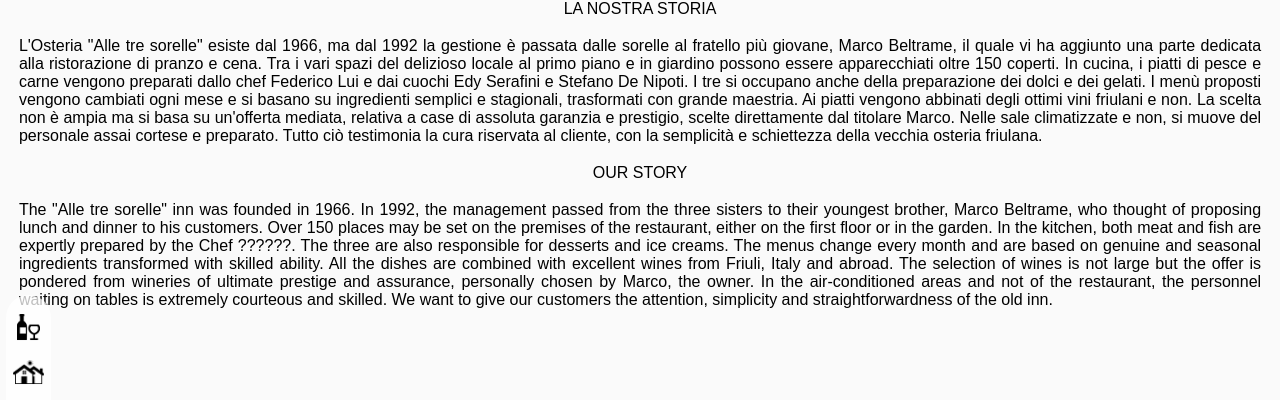
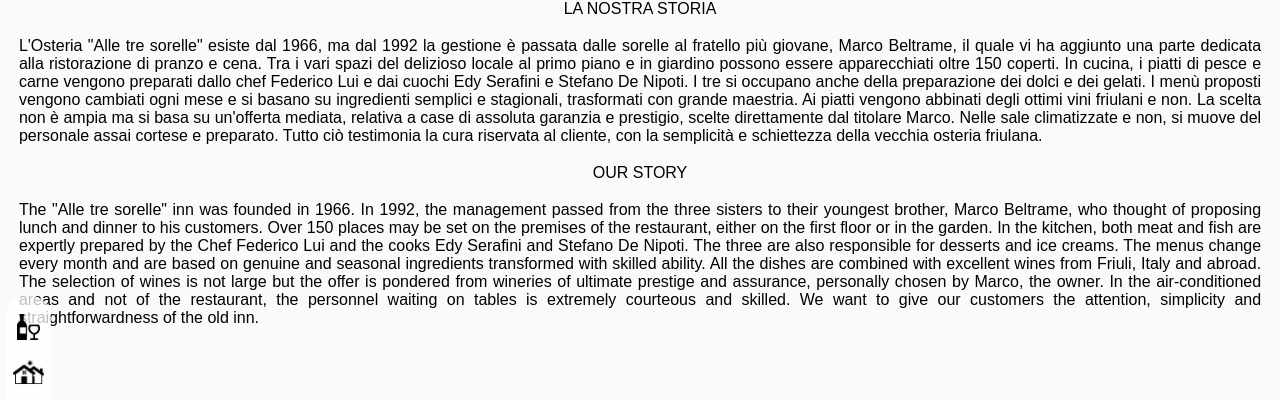
Before and after one commit to FraBomba6/Wine_Manager, an Electron app: page html/list.html in a window 1280 px wide. Shown: the top 400 px of the page. Drawn offline with Linux system fonts and the light colour scheme.

Commit message:
Fixed description problem

```diff
--- a/html/list.html
+++ b/html/list.html
@@ -19,6 +19,6 @@
 <div id="it-title">LA NOSTRA STORIA</div>
 <div id="it-body">L'Osteria "Alle tre sorelle" esiste dal 1966, ma dal 1992 la gestione è passata dalle sorelle al fratello più giovane, Marco Beltrame, il quale vi ha aggiunto una parte dedicata alla ristorazione di pranzo e cena. Tra i vari spazi del delizioso locale al primo piano e in giardino possono essere apparecchiati oltre 150 coperti. In cucina, i piatti di pesce e carne vengono preparati dallo chef Federico Lui e dai cuochi Edy Serafini e Stefano De Nipoti. I tre si occupano anche della preparazione dei dolci e dei gelati. I menù proposti vengono cambiati ogni mese e si basano su ingredienti semplici e stagionali, trasformati con grande maestria. Ai piatti vengono abbinati degli ottimi vini friulani e non. La scelta non è ampia ma si basa su un'offerta mediata, relativa a case di assoluta garanzia e prestigio, scelte direttamente dal titolare Marco. Nelle sale climatizzate e non, si muove del personale assai cortese e preparato. Tutto ciò testimonia la cura riservata al cliente, con la semplicità e schiettezza della vecchia osteria friulana.</div>
 <div id="en-title">OUR STORY</div>
-<div id="en-body"> The "Alle tre sorelle" inn was founded in 1966. In 1992, the management passed from the three sisters to their youngest brother, Marco Beltrame, who thought of proposing lunch and dinner to his customers. Over 150 places may be set on the premises of the restaurant, either on the first floor or in the garden. In the kitchen, both meat and fish are expertly prepared by the Chef ??????. The three are also responsible for desserts and ice creams. The menus change every month and are based on genuine and seasonal ingredients transformed with skilled ability. All the dishes are combined with excellent wines from Friuli, Italy and abroad. The selection of wines is not large but the offer is pondered from wineries of ultimate prestige and assurance, personally chosen by Marco, the owner. In the air-conditioned areas and not of the restaurant, the personnel waiting on tables is extremely courteous and skilled. We want to give our customers the attention, simplicity and straightforwardness of the old inn.</div>
+<div id="en-body"> The "Alle tre sorelle" inn was founded in 1966. In 1992, the management passed from the three sisters to their youngest brother, Marco Beltrame, who thought of proposing lunch and dinner to his customers. Over 150 places may be set on the premises of the restaurant, either on the first floor or in the garden. In the kitchen, both meat and fish are expertly prepared by the Chef Federico Lui and the cooks Edy Serafini and Stefano De Nipoti. The three are also responsible for desserts and ice creams. The menus change every month and are based on genuine and seasonal ingredients transformed with skilled ability. All the dishes are combined with excellent wines from Friuli, Italy and abroad. The selection of wines is not large but the offer is pondered from wineries of ultimate prestige and assurance, personally chosen by Marco, the owner. In the air-conditioned areas and not of the restaurant, the personnel waiting on tables is extremely courteous and skilled. We want to give our customers the attention, simplicity and straightforwardness of the old inn.</div>
 </body>
 </html>
```
